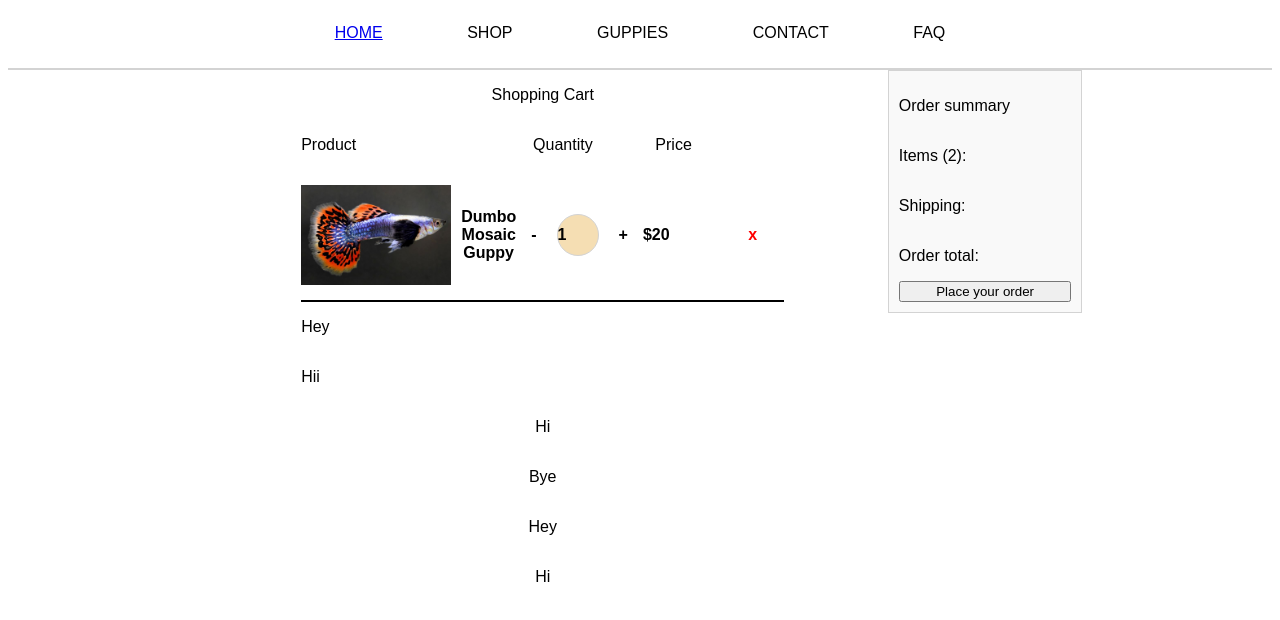
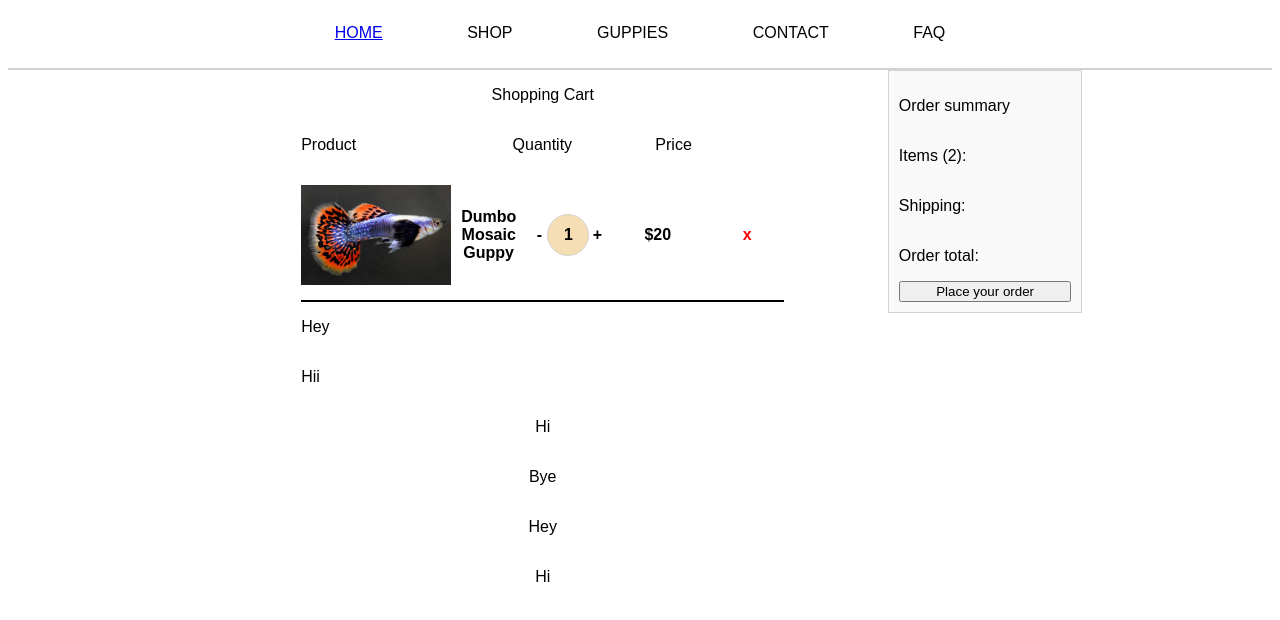
Before and after one commit to 0randa/guppy-site, a plain HTML site: page cart.html in a window 1280 px wide. Shown: the part 120-740 px from the top of the page. Drawn offline with Linux system fonts and the light colour scheme.

Commit message:
fix awkward spacing between the quantity and +- buttons

```diff
--- a/styles/cart_page.css
+++ b/styles/cart_page.css
@@ -37,7 +37,6 @@
     justify-content: center;
     align-items: center;
     width: 70%;
-    flex-grow: 1;
 }
 
 .shopping-cart-header {
@@ -78,11 +77,6 @@
     margin: 0;
 }
 
-.shopping-cart-item p:first-child {
-    text-align: left;
-    flex: 2;
-}
-
 
 .product-info {
     flex: 2;
@@ -100,9 +94,10 @@
     flex: 1;
     display: flex;
     align-items: center;
-    justify-content: center;
-    gap: 20px;
+    justify-content: space-between;
+    gap: 0;
 }
+
 
 .quantity-square {
     display: flex;
@@ -115,8 +110,8 @@
     border-radius: 50%;
     border-color: lightgray;
     background-color: wheat;
-    line-height: 1;
     margin: 0;
+    padding: 0;
 }
 
 .quantity-square p {
@@ -124,6 +119,8 @@
     padding: 0;
     line-height: 1;
     text-align: center;
+    flex-shrink: 0;
+    width: 20px;
   }
 
 .remove-button {
```
